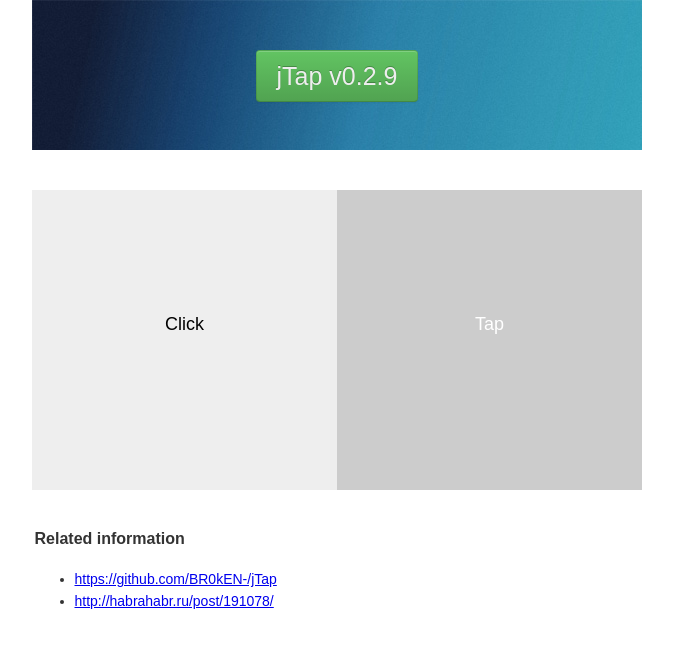
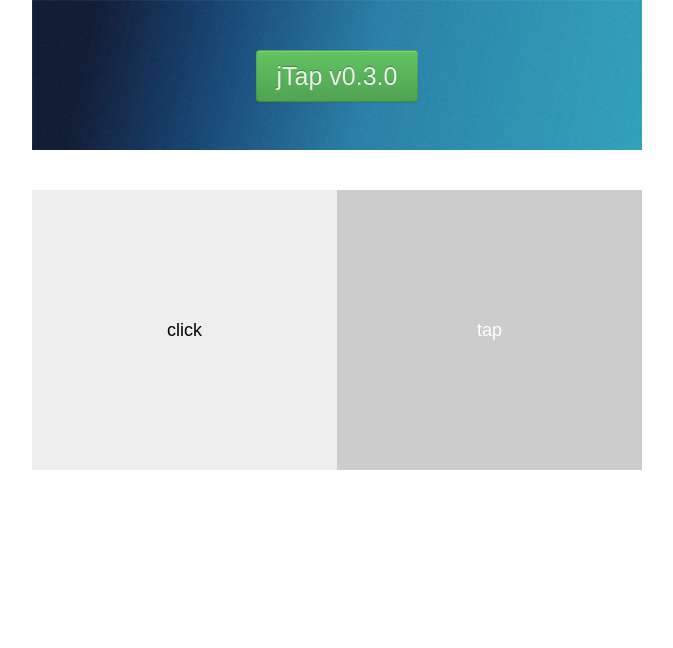
Before and after one commit to BR0kEN-/jTap, a plain HTML site: page index.html in a window 1280 px wide. Shown: the whole page, without its empty margins (303-976 px from the left). Drawn offline with nearby package versions, Linux system fonts and the light colour scheme.

Commit message:
Demo simplifications

```diff
--- a/demo.css
+++ b/demo.css
@@ -1,44 +1,52 @@
 body {
-  height: 100%;
-  color: #333;
+  color: #000;
   cursor: default;
-  font-size: 12px;
+  margin: 0;
+  padding: 0;
+  font-size: 18px;
   font-family: Arial, Verdana, sans-serif;
   font-weight: normal;
-  margin: 0;
-  padding: 0;
+  -webkit-user-select: none;
+  -moz-user-select: none;
+  user-select: none;
 }
-h1, h2, h3 {
-  margin: 0;
-}
-.clr:after, .clr:before {
-  content: '';
-  display: table;
-}
-.clr:after {
-  clear: both;
-}
-h2 {
-  font-size: 16px;
-  margin-bottom: 20px;
-}
-header, main {
+body {
   width: 610px;
-  margin: 0 auto;
+  margin: auto;
 }
 header {
   height: 100px;
+  text-align: center;
   padding-top: 50px;
   background: url(demo.jpg);
 }
-header {
+main {
+  margin: 40px 0;
+}
+main > div {
+  float: left;
+  width: 50%;
   text-align: center;
+  line-height: 280px;
+  background: #eee;
+  -webkit-transition: all linear .3s;
+  -moz-transition: all linear .3s;
+  transition: all linear .3s;
 }
+main > div:hover {
+  background: #999;
+}
+main > .right {
+  color: #fff;
+  background: #ccc;
+}
+
 [role=button] {
   display: inline-block;
-  font: 14px/30px Arial;
   color: #eee;
-  padding: 0 10px;
+  font-size: 25px;
+  line-height: 50px;
+  padding: 0 20px;
   text-align: center;
   cursor: pointer;
   text-shadow: 0 -1px 0 rgba(0, 0, 0, .25);
@@ -56,53 +64,9 @@ header {
   text-decoration: none;
   box-shadow: inset 0 1px 0 rgba(255, 255, 255, .2), 0 1px 2px rgba(0, 0, 0, .05);
 }
-[role=button] {
-  font: 25px/50px Arial;
-  padding: 0 20px;
-}
 [role=button]:hover {
   background: #51a351 0 -15px;
   -webkit-transition: background-position .1s linear;
+  -moz-transition: background-position .1s linear;
+  transition: background-position .1s linear;
 }
-footer {
-  width: 605px;
-  margin: 0 auto;
-}
-li {
-  font: normal 14px/22px Arial;
-}
-li a:hover {
-  text-decoration: none;
-}
-main {
-  margin: 40px auto;
-  background: #eee;
-  height: 300px;
-  -webkit-user-select: none;
-  -moz-user-select: none;
-  user-select: none;
-}
-main div {
-  width: 50%;
-  height: 180px;
-  padding-top: 120px;
-  text-align: center;
-  font: normal 18px/28px Arial;
-  -webkit-transition: all linear .3s;
-  -moz-transition: all linear .3s;
-  transition: all linear .3s;
-}
-main div:hover,
-main div:focus,
-main div:active {
-  background: #999;
-}
-main .right {
-  color: #fff;
-  float: right;
-  background: #ccc;
-}
-main .left {
-  color: #000;
-  float: left;
-}
--- a/demo.js
+++ b/demo.js
@@ -2,7 +2,7 @@
   'use strict';
 
   var callback = function(event) {
-    $(this).html('Event: ' + event.type + '.<br>x: ' + event.pageX + ', y: ' + event.pageY);
+    $(this).html(event.type + ' (x: ' + event.pageX + ', y: ' + event.pageY + ')');
   };
 
   $('.left').on('click', callback);
--- a/index.html
+++ b/index.html
@@ -2,38 +2,26 @@
 <html lang="en">
 <head>
   <meta charset="utf-8" />
+  <base href="https://cdn.rawgit.com/BR0kEN-/jTap/gh-pages/" />
   <title>jTap by BR0kEN</title>
   <meta name="author" content="BR0kEN, Firstvector.org" />
   <link rel="author" href="https://plus.google.com/118101065933954772499" />
   <link rel="publisher" href="https://plus.google.com/104161863572967579403" />
 
-  <link rel="stylesheet" href="https://cdn.rawgit.com/BR0kEN-/jTap/gh-pages/demo.css" />
+  <link rel="stylesheet" href="demo.css" />
 </head>
 <body>
   <header role="banner">
-    <a href="/jTap" rel="home" role="button">jTap v0.2.9</a>
+    <a href="https://github.com/BR0kEN-/jTap" rel="home" role="button">jTap v0.3.0</a>
   </header>
 
   <main role="main">
-    <div class="left">Click</div>
-    <div class="right">Tap</div>
+    <div class="left">click</div>
+    <div class="right">tap</div>
   </main>
-
-  <footer role="contentinfo">
-    <h2 role="heading">Related information</h2>
-
-    <ul role="list">
-      <li role="listitem">
-        <a href="https://github.com/BR0kEN-/jTap" target="_blank">https://github.com/BR0kEN-/jTap</a>
-      </li>
-      <li role="listitem">
-        <a href="http://habrahabr.ru/post/191078/" target="_blank">http://habrahabr.ru/post/191078/</a>
-      </li>
-    </ul>
-  </footer>
 
   <script src="http://code.jquery.com/jquery-1.10.2.js"></script>
   <script src="https://cdn.rawgit.com/BR0kEN-/jTap/v0.3.0/jquery.tap.js"></script>
-  <script src="https://cdn.rawgit.com/BR0kEN-/jTap/gh-pages/demo.js"></script>
+  <script src="demo.js"></script>
 </body>
 </html>
```
